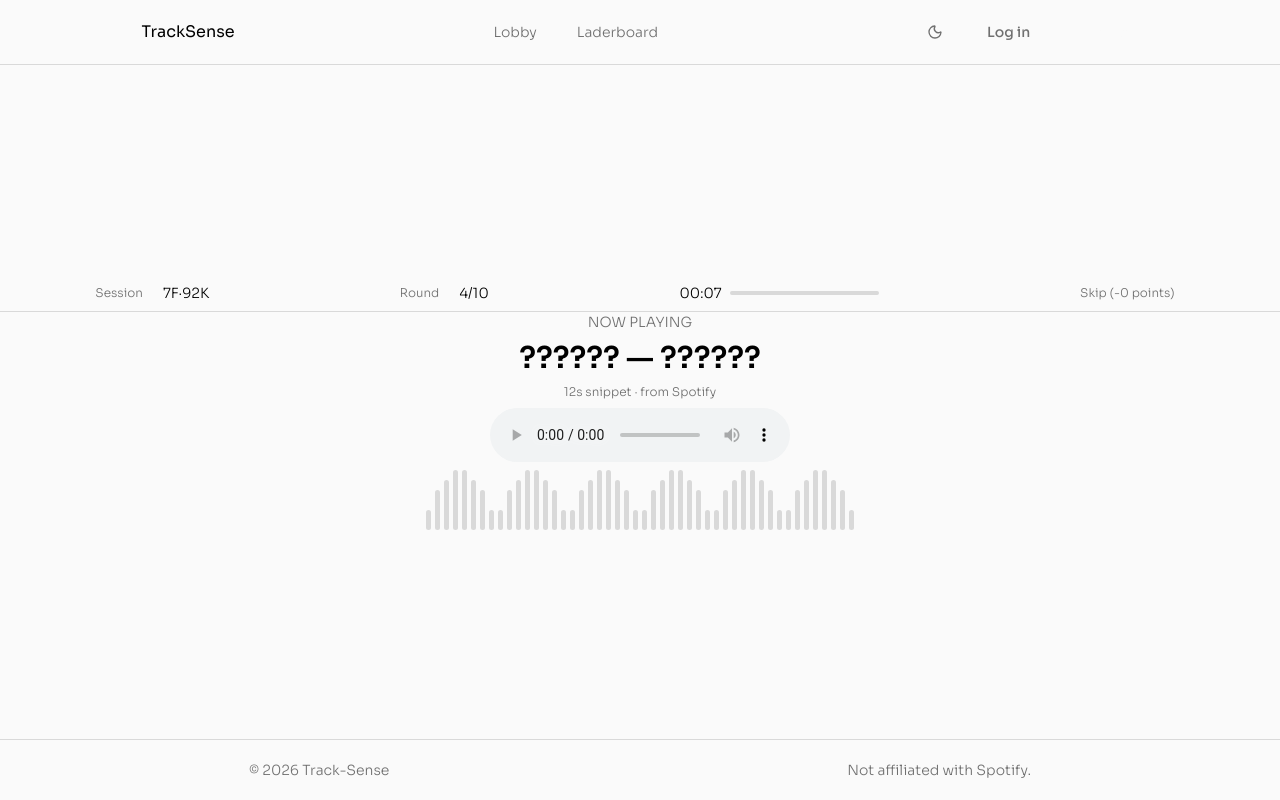
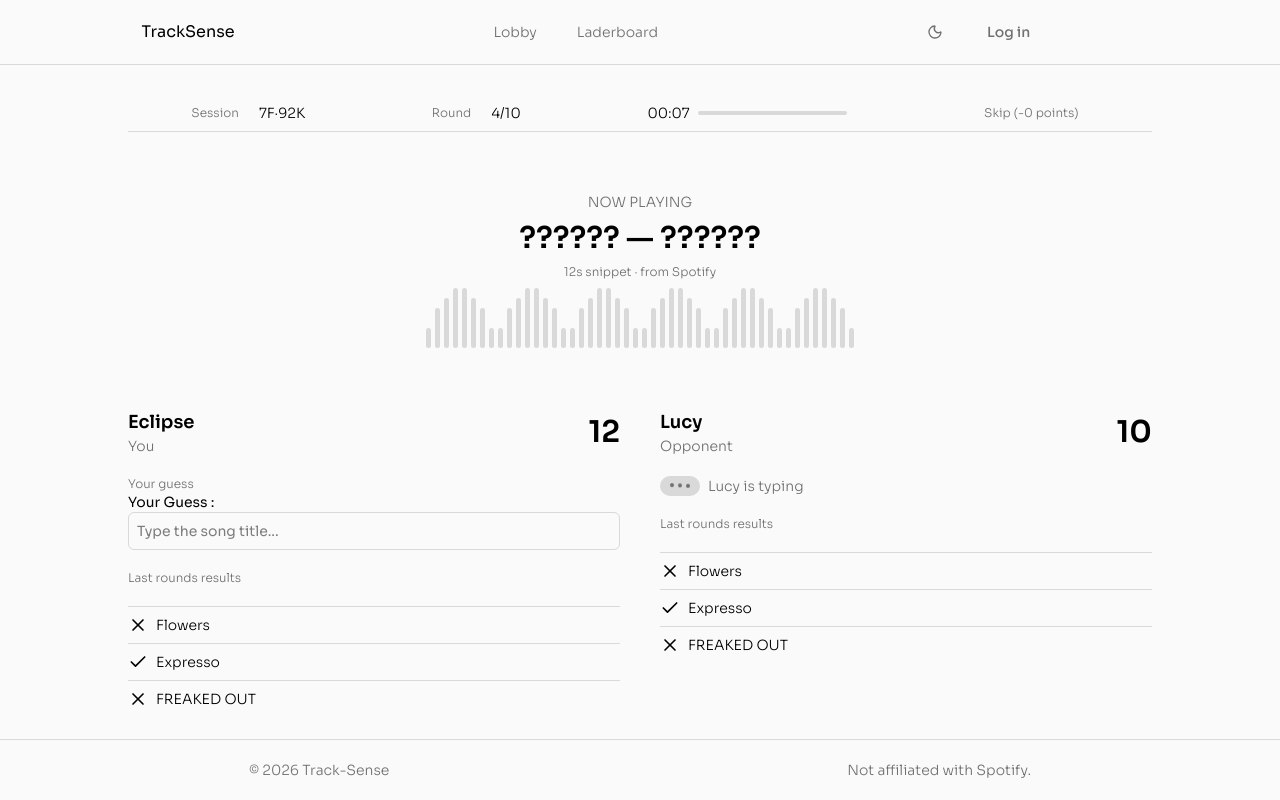
Before and after one commit to ayoubchwt/track-sense, a Next.js app: page /play in a window 1280 px wide. Built offline with nearby package versions, Linux system fonts and the light colour scheme.

Commit message:
polised the play page

```diff
--- a/src/app/play/page.tsx
+++ b/src/app/play/page.tsx
@@ -4,7 +4,7 @@
 
 function Play() {
   return (
-    <div className="flex flex-col items-center justify-center flex-1">
+    <div className="flex flex-col items-center justify-around flex-1 max-w-5xl mx-auto w-full">
       <PlayProps></PlayProps>
       <SongPlayer></SongPlayer>
       <Competitors></Competitors>
--- a/src/components/features/play/competitors.tsx
+++ b/src/components/features/play/competitors.tsx
@@ -1,6 +1,11 @@
+import Player from "./player";
+
 function Competitors() {
-  return <div className="flex items-center justify-center gap-2">
-
-  </div>;
+  return (
+    <div className="flex w-full justify-center gap-10">
+      <Player role="You" playerName="Eclipse" points={12}></Player>
+      <Player role="Opponent" playerName="Lucy" points={10}></Player>
+    </div>
+  );
 }
 export default Competitors;
--- a/src/components/features/play/guess-box.tsx
+++ b/src/components/features/play/guess-box.tsx
@@ -1,12 +1,13 @@
+"use client";
 import Input from "@/components/ui/input";
 import Label from "@/components/ui/label";
 import { useState } from "react";
 function GuessBox() {
   const [guess, setGuess] = useState<string>();
   return (
-    <div className="flex flex-col">
+    <div className="flex flex-col w-full">
       <Label>Your guess</Label>
-      <h1>{guess}</h1>
+      <h1 className="text-sm "> Your Guess : {guess}</h1>
       <Input
         type="text"
         placeholder="Type the song title..."
--- a/src/components/features/play/player.tsx
+++ b/src/components/features/play/player.tsx
@@ -1,4 +1,6 @@
+import TypingIndicator from "@/components/ui/typing-indicator";
 import GuessBox from "./guess-box";
+import RoundList from "./round-list";
 
 function Player({
   role,
@@ -10,15 +12,25 @@
   points: number;
 }) {
   return (
-    <div className="flex">
+    <div className="flex flex-col gap-5 w-full">
       <div className="flex items-center justify-between">
         <div className="flex flex-col">
-          <h2>{playerName}</h2>
-          <p>{role}</p>
+          <h2 className="text-lg font-semibold">{playerName}</h2>
+          <p className="text-sm font-light text-(--text-light)">{role}</p>
         </div>
-        <h1>{points}</h1>
+        <h1 className="text-3xl font-semibold">{points}</h1>
       </div>
-      {role === "You" ? <GuessBox></GuessBox> : <div></div>}
+      {role === "You" ? (
+        <GuessBox></GuessBox>
+      ) : (
+        <div className="flex items-center gap-2">
+          <TypingIndicator></TypingIndicator>
+          <p className="text-sm text-(--text-light) font-light">
+            {playerName} is typing
+          </p>
+        </div>
+      )}
+      <RoundList></RoundList>
     </div>
   );
 }
--- a/src/components/features/play/round-list.tsx
+++ b/src/components/features/play/round-list.tsx
@@ -1,12 +1,16 @@
+import Label from "@/components/ui/label";
 import Round from "./round";
 
-function Rounds() {
+function RoundList() {
   return (
-    <div className="flex flex-col gap-2">
-      <Round isCorrect={false} songName="Flowers"></Round>
-      <Round isCorrect={true} songName="Expresso"></Round>
-      <Round isCorrect={false} songName="FREAKED OUT"></Round>
-    </div>
+    <>
+      <Label>Last rounds results</Label>
+      <div className="flex flex-col gap-2 w-full">
+        <Round isCorrect={false} songName="Flowers"></Round>
+        <Round isCorrect={true} songName="Expresso"></Round>
+        <Round isCorrect={false} songName="FREAKED OUT"></Round>
+      </div>
+    </>
   );
 }
-export default Rounds;
+export default RoundList;
--- a/src/components/features/play/round.tsx
+++ b/src/components/features/play/round.tsx
@@ -7,9 +7,9 @@
   songName: string;
 }) {
   return (
-    <div className="flex items-center gap-2">
-      {isCorrect ? <Check /> : <X />}
-      <p>{songName}</p>
+    <div className="flex items-center gap-2 border-t border-(--border-dark) w-full pt-2">
+      {isCorrect ? <Check className="w-5 h-5" /> : <X className="w-5 h-5" />}
+      <p className="text-sm font-light">{songName}</p>
     </div>
   );
 }
--- a/src/components/features/play/song-player.tsx
+++ b/src/components/features/play/song-player.tsx
@@ -33,6 +33,7 @@
           onLoadedMetadata={(e) => setDuration(e.currentTarget.duration)}
           onPlay={(e) => syncData(e.currentTarget)}
           onCanPlay={(e) => syncData(e.currentTarget)}
+          className="hidden"
         ></audio>
         <Visualizer currentTime={currentTime} duration={duration}></Visualizer>
       </div>
--- /dev/null
+++ b/src/components/ui/typing-indicator.tsx
@@ -0,0 +1,10 @@
+function TypingIndicator() {
+  return (
+    <div className="flex items-center justify-center gap-1 bg-(--border-dark) p-2 w-10 rounded-full">
+      <div className="w-1 h-1 rounded-full bg-(--text-light) animate-bounce [animation-delay:-0.3s]"></div>
+      <div className="w-1 h-1 rounded-full bg-(--text-light) animate-bounce [animation-delay:-0.15s]"></div>
+      <div className="w-1 h-1 rounded-full bg-(--text-light) animate-bounce"></div>
+    </div>
+  );
+}
+export default TypingIndicator;
--- a/src/components/ui/typing.tsx
+++ /dev/null
@@ -1,4 +0,0 @@
-function Typing() {
-  return <></>;
-}
-export default Typing;
```
